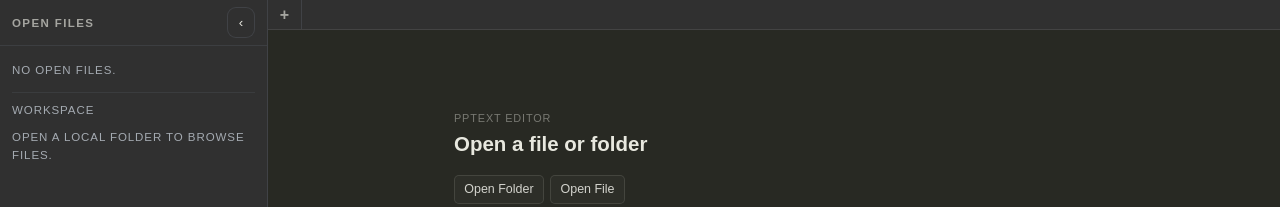
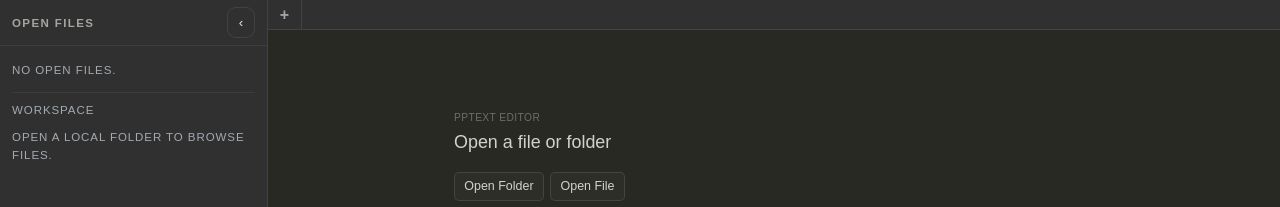
Before and after one commit to ppwnr88/PPTextEditor, a React (Vite) app: page / in a window 1280 px wide. Shown: the top 207 px of the page. Built offline with nearby package versions, Linux system fonts and the light colour scheme.

Commit message:
Soften file tree and welcome typography

```diff
--- a/src/App.css
+++ b/src/App.css
@@ -104,8 +104,7 @@ body {
   padding-left: 0.35rem;
 }
 
-.brand strong,
-.welcome-card h1 {
+.brand strong {
   font-family:
     "Sora", "Avenir Next", "IBM Plex Sans Thai", "IBM Plex Sans", sans-serif;
 }
@@ -404,7 +403,7 @@ select:focus {
   padding: 0.12rem 0.34rem 0.12rem 0.08rem;
   color: rgba(248, 248, 242, 0.78);
   font-size: 0.78rem;
-  font-weight: 610;
+  font-weight: 450;
 }
 
 .tree-node:hover {
@@ -430,7 +429,7 @@ select:focus {
 
 .file-node {
   color: rgba(232, 232, 223, 0.7);
-  font-weight: 520;
+  font-weight: 430;
 }
 
 .monaco-editor,
@@ -659,9 +658,11 @@ select:focus {
 
 .welcome-card h1 {
   margin: 0.28rem 0 1.1rem;
-  font-size: 1.28rem;
-  font-weight: 720;
-  line-height: 1.28;
+  color: rgba(248, 248, 242, 0.82);
+  font-family: inherit;
+  font-size: 1.12rem;
+  font-weight: 460;
+  line-height: 1.35;
 }
 
 .welcome-card p {
@@ -671,9 +672,10 @@ select:focus {
 }
 
 .welcome-card .eyebrow {
-  color: rgba(232, 232, 223, 0.42);
-  font-size: 0.68rem;
-  letter-spacing: 0.08em;
+  color: rgba(232, 232, 223, 0.36);
+  font-size: 0.64rem;
+  font-weight: 430;
+  letter-spacing: 0.04em;
 }
 
 .welcome-actions {
```
